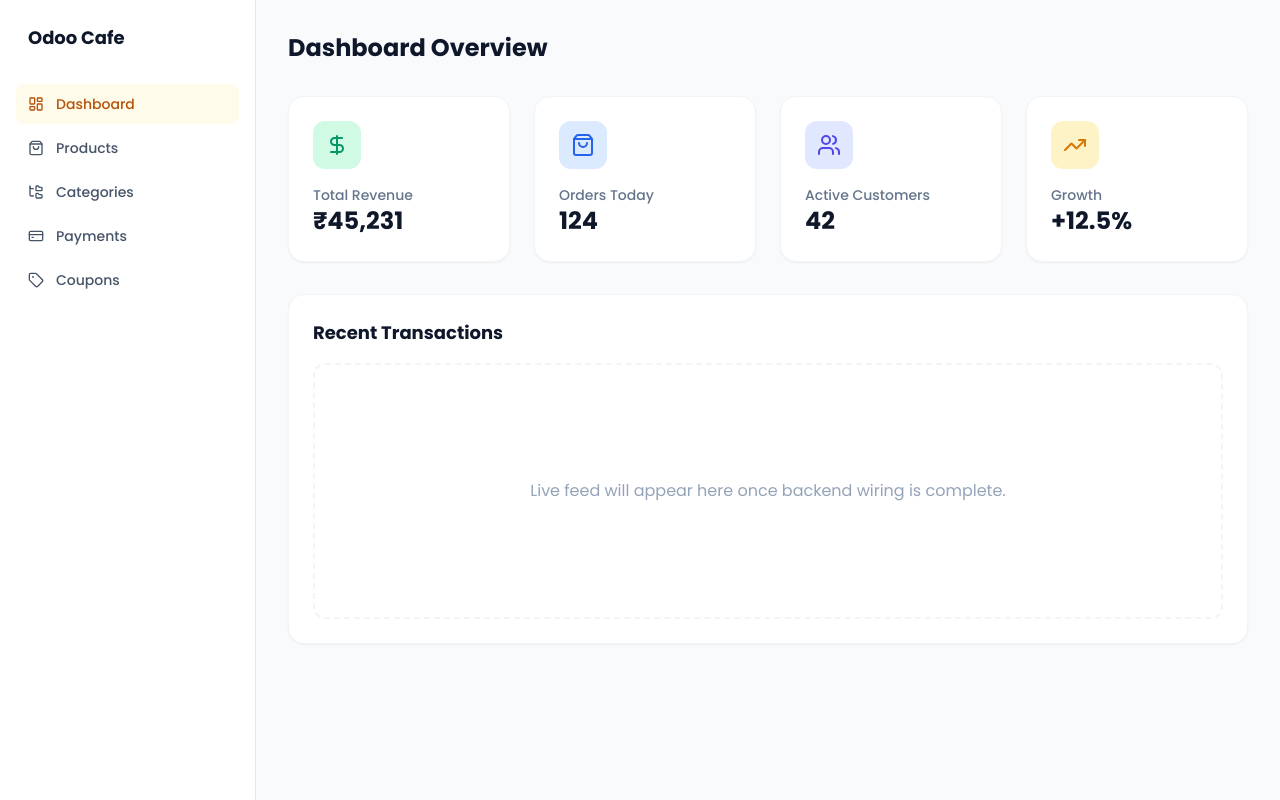
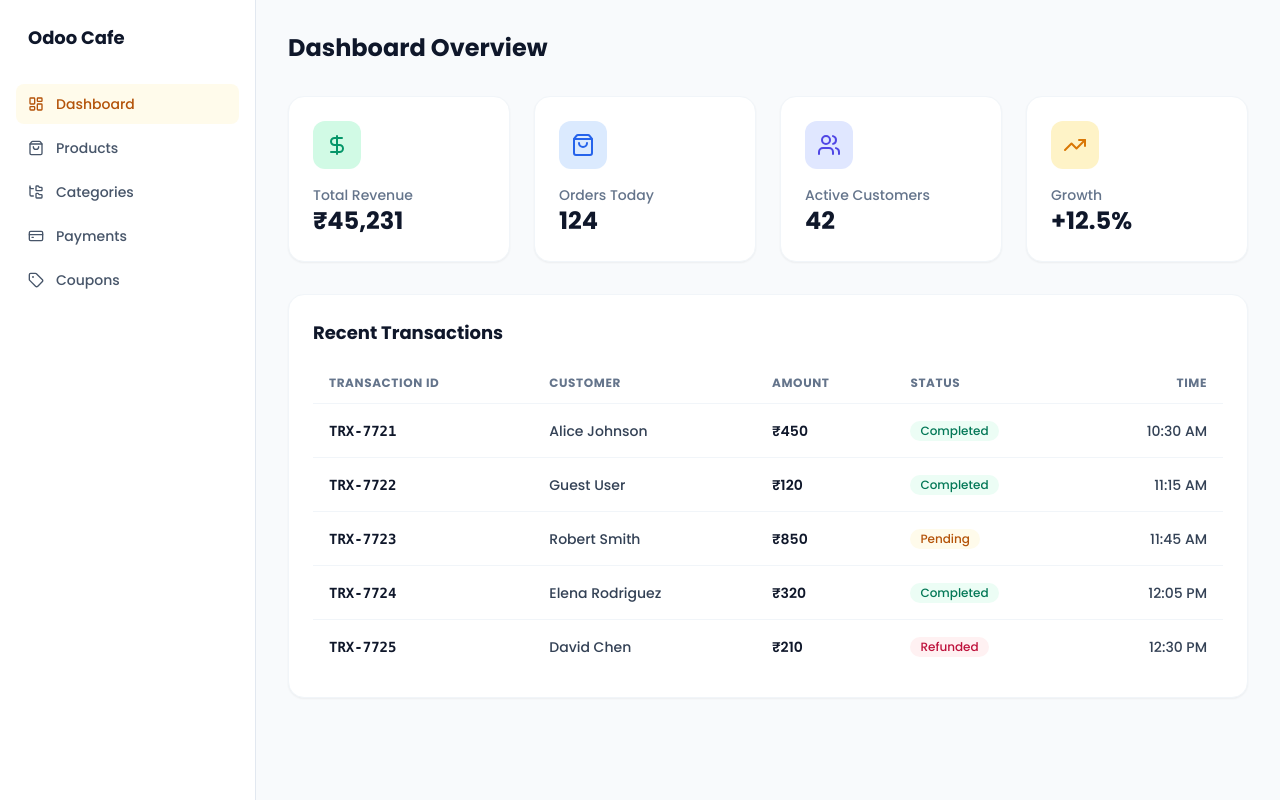
Before and after one commit to venkatsundar1804-ux/Odoo-Cafe, a React (Vite) app: page /admin in a window 1280 px wide. Built offline with nearby package versions, Linux system fonts and the light colour scheme.

Commit message:
feat(pos): render mock transactions feed table on admin home overview dashboard

```diff
--- /dev/null
+++ b/src/data/mockTransactions.js
@@ -0,0 +1,37 @@
+export const mockTransactions = [
+  {
+    id: 'TRX-7721',
+    customer: 'Alice Johnson',
+    amount: 450,
+    status: 'Completed',
+    date: '10:30 AM'
+  },
+  {
+    id: 'TRX-7722',
+    customer: 'Guest User',
+    amount: 120,
+    status: 'Completed',
+    date: '11:15 AM'
+  },
+  {
+    id: 'TRX-7723',
+    customer: 'Robert Smith',
+    amount: 850,
+    status: 'Pending',
+    date: '11:45 AM'
+  },
+  {
+    id: 'TRX-7724',
+    customer: 'Elena Rodriguez',
+    amount: 320,
+    status: 'Completed',
+    date: '12:05 PM'
+  },
+  {
+    id: 'TRX-7725',
+    customer: 'David Chen',
+    amount: 210,
+    status: 'Refunded',
+    date: '12:30 PM'
+  }
+];
--- a/src/pages/admin/Home.jsx
+++ b/src/pages/admin/Home.jsx
@@ -1,4 +1,5 @@
 import { Users, ShoppingBag, DollarSign, TrendingUp } from 'lucide-react';
+import { mockTransactions } from '../../data/mockTransactions';
 
 export default function Home() {
   const stats = [
@@ -26,8 +27,37 @@ export default function Home() {
 
       <div className="bg-white p-6 rounded-2xl shadow-sm border border-slate-100">
         <h2 className="text-lg font-bold text-slate-900 mb-4">Recent Transactions</h2>
-        <div className="h-64 flex items-center justify-center text-slate-400 border-2 border-dashed border-slate-100 rounded-xl">
-          Live feed will appear here once backend wiring is complete.
+        <div className="overflow-x-auto">
+          <table className="w-full text-left border-collapse">
+            <thead>
+              <tr className="border-b border-slate-100 text-xs font-semibold uppercase tracking-wider text-slate-500">
+                <th className="py-3 px-4">Transaction ID</th>
+                <th className="py-3 px-4">Customer</th>
+                <th className="py-3 px-4">Amount</th>
+                <th className="py-3 px-4">Status</th>
+                <th className="py-3 px-4 text-right">Time</th>
+              </tr>
+            </thead>
+            <tbody className="divide-y divide-slate-100">
+              {mockTransactions.map((tx) => (
+                <tr key={tx.id} className="hover:bg-slate-50/50 transition-colors text-sm text-slate-700">
+                  <td className="py-4 px-4 font-mono font-semibold text-slate-900">{tx.id}</td>
+                  <td className="py-4 px-4 font-medium">{tx.customer}</td>
+                  <td className="py-4 px-4 font-semibold text-slate-900">₹{tx.amount}</td>
+                  <td className="py-4 px-4">
+                    <span className={`inline-flex items-center px-2.5 py-0.5 rounded-full text-xs font-medium ${
+                      tx.status === 'Completed' ? 'bg-emerald-50 text-emerald-700' :
+                      tx.status === 'Pending' ? 'bg-amber-50 text-amber-700' :
+                      'bg-rose-50 text-rose-700'
+                    }`}>
+                      {tx.status}
+                    </span>
+                  </td>
+                  <td className="py-4 px-4 text-right text-slate-550 font-medium">{tx.date}</td>
+                </tr>
+              ))}
+            </tbody>
+          </table>
         </div>
       </div>
     </div>
```
